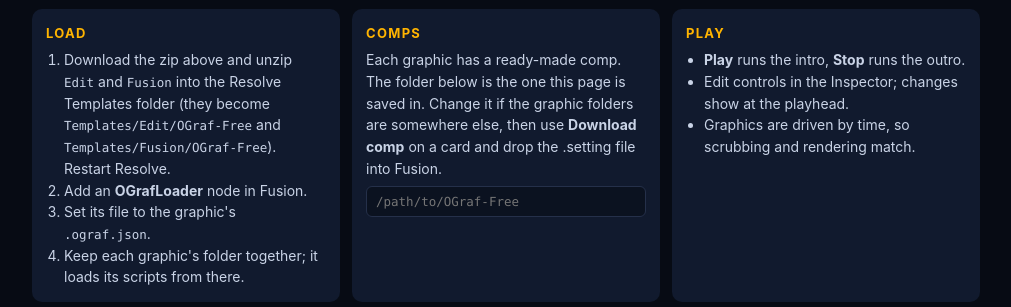
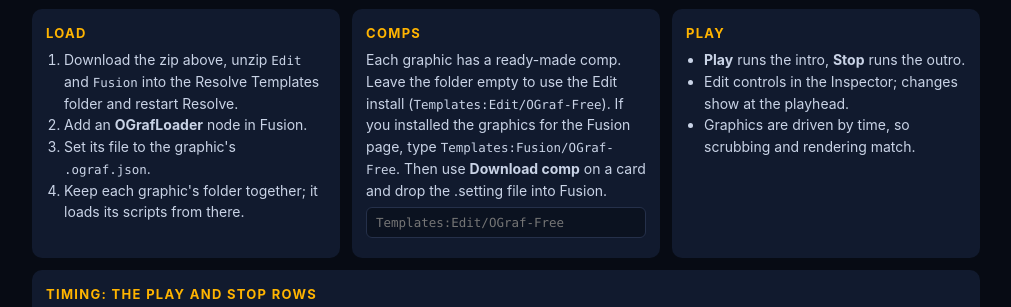
Before and after one commit to native-newmedia/ograf-free-pack, a plain HTML site: page docs/index.html in a window 1280 px wide. Shown: the part 420-727 px from the top of the page, without its empty margins (134-1145 px from the left). Drawn offline with Linux system fonts and the light colour scheme.

Commit message:
Docs site: clearer Comps and Load text

```diff
--- a/docs/index.html
+++ b/docs/index.html
@@ -50,8 +50,8 @@ th{color:var(--mut);font-weight:600} td.d{color:var(--mut)}
 
 <h2 class="sec">1. Setup</h2>
 <div class="grid2">
-<div class="box"><h4>Load</h4><ol><li>Download the zip above and unzip <code>Edit</code> and <code>Fusion</code> into the Resolve Templates folder (they become <code>Templates/Edit/OGraf-Free</code> and <code>Templates/Fusion/OGraf-Free</code>). Restart Resolve.</li><li>Add an <b>OGrafLoader</b> node in Fusion.</li><li>Set its file to the graphic's <code>.ograf.json</code>.</li><li>Keep each graphic's folder together; it loads its scripts from there.</li></ol></div>
-<div class="box"><h4>Comps</h4><p style="margin:0;color:#C9D3E6">Each graphic has a ready-made comp. The folder below is the one this page is saved in. Change it if the graphic folders are somewhere else, then use <b>Download comp</b> on a card and drop the .setting file into Fusion.</p><input id="root" type="text" placeholder="/path/to/OGraf-Free" spellcheck="false"><p id="rootmsg" style="margin:8px 0 0;color:#FFB400;display:none">Enter the folder that holds the graphic folders first.</p></div>
+<div class="box"><h4>Load</h4><ol><li>Download the zip above, unzip <code>Edit</code> and <code>Fusion</code> into the Resolve Templates folder and restart Resolve.</li><li>Add an <b>OGrafLoader</b> node in Fusion.</li><li>Set its file to the graphic's <code>.ograf.json</code>.</li><li>Keep each graphic's folder together; it loads its scripts from there.</li></ol></div>
+<div class="box"><h4>Comps</h4><p style="margin:0;color:#C9D3E6">Each graphic has a ready-made comp. Leave the folder empty to use the Edit install (<code>Templates:Edit/OGraf-Free</code>). If you installed the graphics for the Fusion page, type <code>Templates:Fusion/OGraf-Free</code>. Then use <b>Download comp</b> on a card and drop the .setting file into Fusion.</p><input id="root" type="text" placeholder="Templates:Edit/OGraf-Free" spellcheck="false"><p id="rootmsg" style="margin:8px 0 0;color:#FFB400;display:none">Enter the folder that holds the graphic folders first.</p></div>
 <div class="box"><h4>Play</h4><ul><li><b>Play</b> runs the intro, <b>Stop</b> runs the outro.</li><li>Edit controls in the Inspector; changes show at the playhead.</li><li>Graphics are driven by time, so scrubbing and rendering match.</li></ul></div>
 </div>
 <div class="box" style="margin-top:12px"><h4>Timing: the Play and Stop rows</h4>
```
